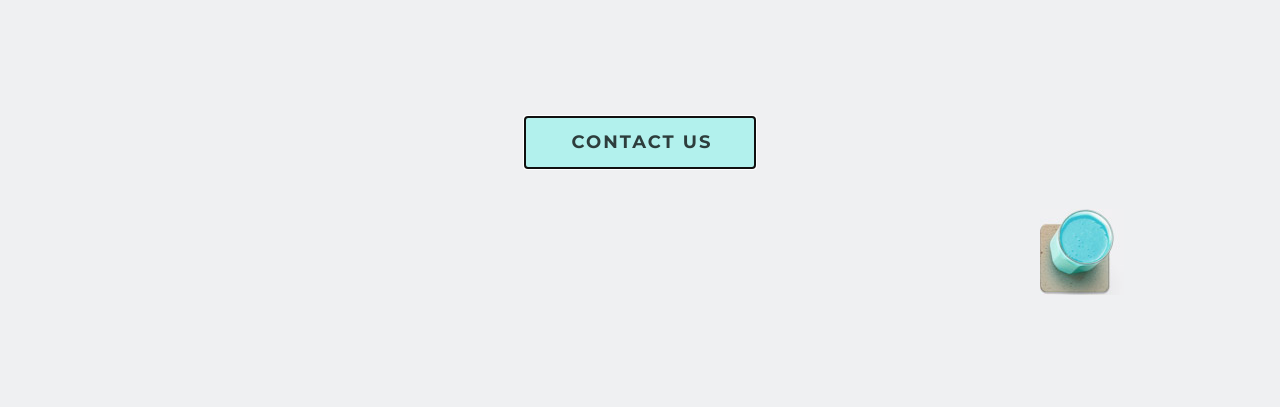
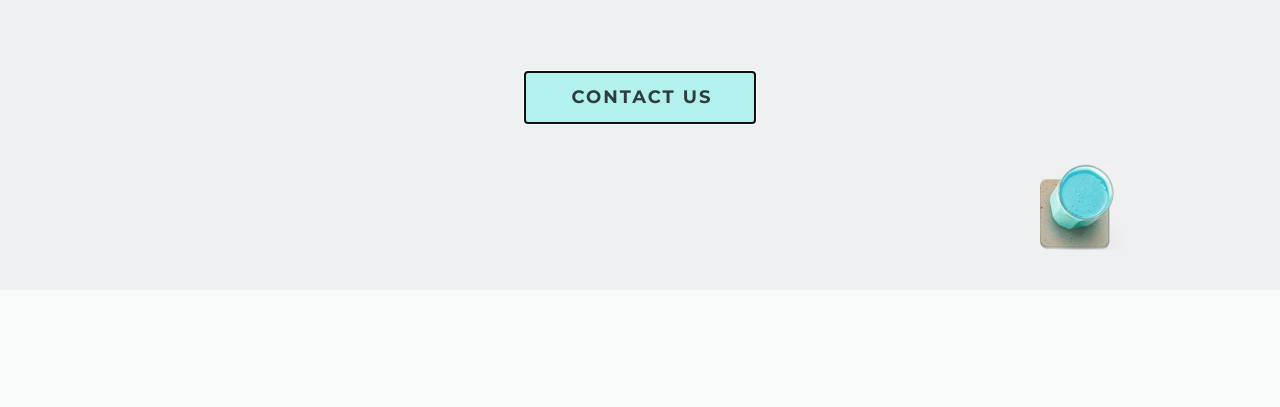
Before and after one commit to artur-nikitsin/fdeath-landing, a website built with webpack: page build/index.html in a window 1280 px wide. Both pictures are taken after a click on the button "CONTACT US". Shown: the part 354-761 px from the top of the page. Built offline with nearby package versions, Linux system fonts and the light colour scheme.

Commit message:
fix: fix header height on resize, fix header button styles on active

```diff
--- a/blocks/header/header.scss
+++ b/blocks/header/header.scss
@@ -1,10 +1,12 @@
-
 
 .header {
 
+  @media screen and (min-width: 1920px) {
+    min-height: 806px;
+  }
   width: 100%;
   max-width: 1440px;
-    min-height: 806px;
+
   height: auto;
   display: flex;
   flex-direction: column;
@@ -66,7 +68,7 @@
       margin: -25px 234px 0 0;
     }
     align-self: flex-end;
-      margin: 40px 12.18vw 30px 0;
+    margin: 40px 12.18vw 40px 0;
 
     img {
       /*width: 4.4vw;*/
@@ -116,6 +118,10 @@
     cursor: pointer;
     transition: background-color 200ms linear;
 
+    @media screen and (max-width: 1920px) {
+      margin: 7.031vw 0 0 0;
     }
 
   }
+
+}
```
Also changed, not shown: build/style.css. Lines whose indentation alone changed are shown as unchanged.
